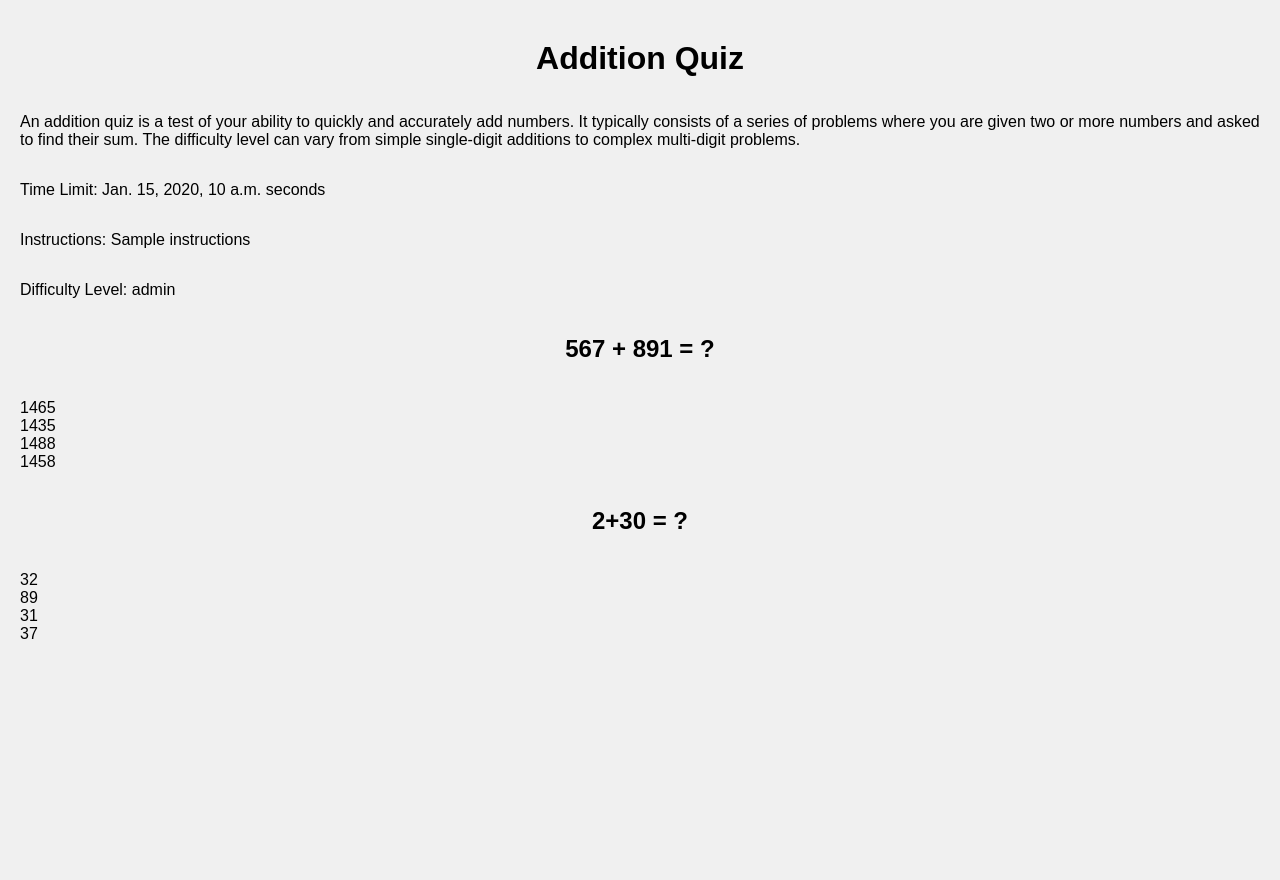
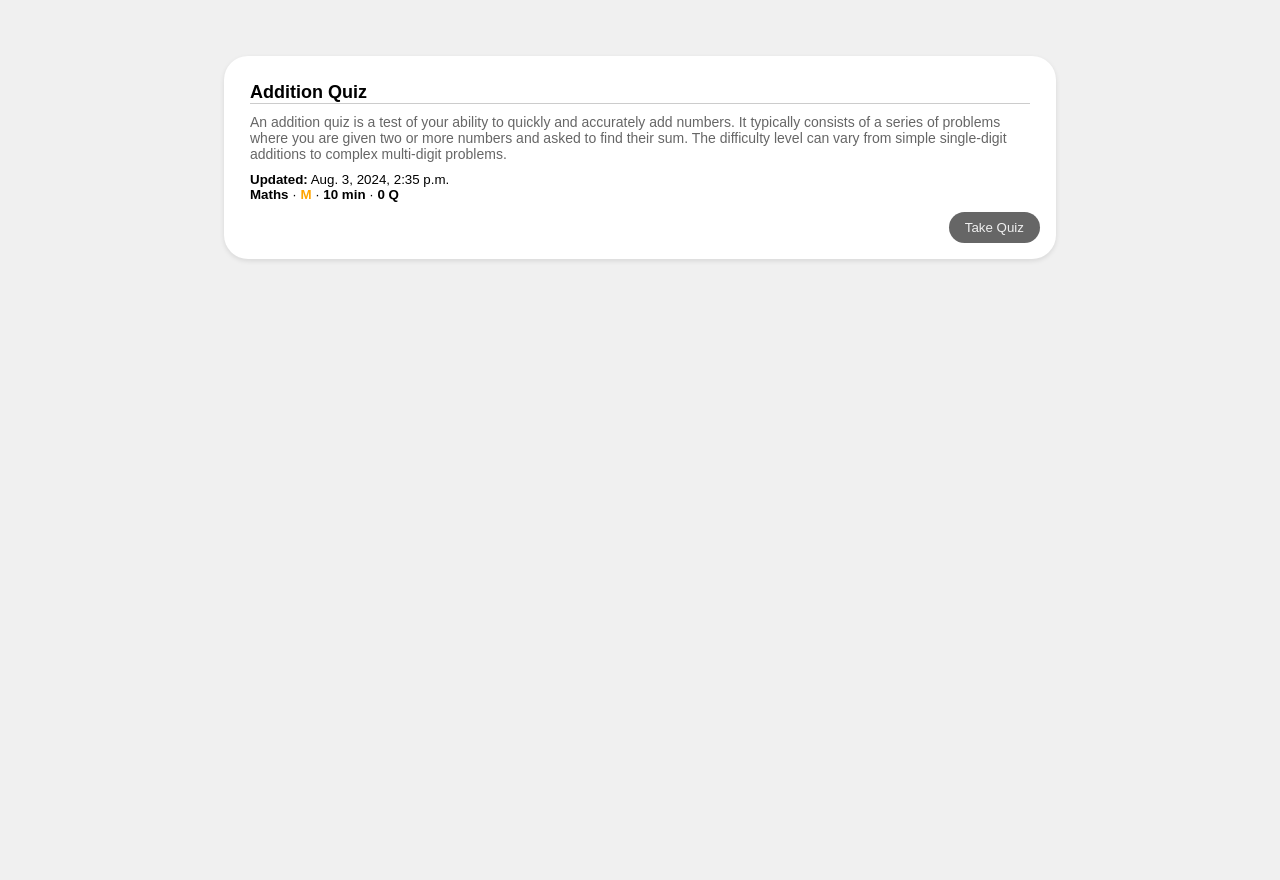
Before and after one commit to Jangidtarun/ROOK, a Django app: template basic/templates/basic/quiz_detail.html in a window 1280 px wide. Before the commit the page ends 639 px from the top, so only its background shows below. Run offline with Django 4.2, Linux system fonts and the light colour scheme; data comes from the database, SQL or seed files in the repository; tables that the repository leaves empty hold one stand-in row (values such as "Sample post"); the template is opened without the code that fills it: values that come from a table or form of the project are taken from there, most other values are stand-ins (such as "Sample title", 1, 10 or a date in 2020).

Commit message:
quiz_listing is available on index page and quiz_detail_page shows little details about the quiz now implement the take_quiz button

```diff
--- a/basic/models.py
+++ b/basic/models.py
@@ -16,8 +16,11 @@ class Quiz(models.Model):
     description = models.TextField(blank=True, null=True)
     created_at = models.DateTimeField(auto_now_add=True)
     instructions = models.TextField(blank=True, null=True)
+
     difficulty_level = models.CharField(max_length=20, choices=[('easy', 'Easy'), ('medium', 'Medium'), ('hard', 'Hard')], default='medium')
     category = models.ForeignKey(Category, on_delete=models.SET_NULL,null=True, blank=True)
+    no_ques = models.IntegerField(default=0)
+    time_limit = models.IntegerField(default=10)  # in minutes
 
     def __str__(self) -> str:
         return self.title
@@ -28,9 +31,8 @@ class Question(models.Model):
     question_text = models.TextField()
     category = models.ForeignKey(Category, on_delete=models.SET_NULL, null=True, blank=True)
     difficulty_level = models.CharField(max_length=20, choices=[('easy', 'Easy'), ('medium', 'Medium'), ('hard', 'Hard')], default='medium')
-    time_limit = models.IntegerField(default=20)  # in seconds
+    time_limit = models.IntegerField(default=30)  # in seconds
     created_at = models.DateTimeField(auto_now_add=True)
-    order = models.IntegerField(default=0)
 
     def __str__(self) -> str:
         return self.question_text
--- a/basic/static/basic/style.css
+++ b/basic/static/basic/style.css
@@ -6,20 +6,48 @@
 }
 
 body {
+    background-color: #f0f0f0;
     font-family: Arial, sans-serif;
-    margin: 0;
+    margin: 1rem;
     padding: 0;
-    background-color: #f0f0f0;
+    display: flex;
+    flex-direction: column;
+    min-height: 100vh;
 }
 
+.container {
+    max-width: 1200px;
+    margin: 0 auto;
+    padding: 40px;
+    align-items: center;
+}
+
+
 h1, h2, h3 {
-    text-align: center;
-    margin: 20px 0;
+    margin: 10px;
+}
+
+p {
+    margin: 10px;
 }
 
 ul {
     list-style: none;
     padding: 0;
+}
+
+.difficulty-level-m{
+    color: orange;
+}
+
+
+.difficulty-level-e{
+    color: green;
+}
+
+
+.difficulty-level-h{
+    color: red;
 }
 
 a {
@@ -38,15 +66,24 @@ a {
     border: 1px solid #ccc;
     padding: 20px;
     margin: 10px; /* Add margin to individual quiz items */
+    border-radius: 1rem;
     width: 300px;
     text-align: center;
     background-color: #fff;
     box-shadow: 0px 2px 5px rgba(0, 0, 0, 0.1);
 }
 
+
+.quiz-specification{
+    display: flex;
+    /* flex-direction: column; */
+    align-items: baseline;
+}
+
 .quiz-title {
     font-size: 18px;
     font-weight: bold;
+    border-bottom: 1px solid #ccc;
 }
 
 .quiz-description {
@@ -63,16 +100,31 @@ a {
 .quiz-details-container {
     display: flex;
     flex-direction: column;
-    margin: 20px;
+    padding: 1rem;
+    margin: 1rem;
+    border-radius: 1.5rem;
+    min-width: 300px;
+    max-width: 800px;
+    background-color: #fff;
+    box-shadow: 0px 2px 5px rgba(0, 0, 0, 0.1);
+
+    p{
+        margin-top: 0;
+    }
 }
 
+
 .take-quiz-button {
-    background-color: var(--secondary-color);
-    color: white;
-    padding: 10px 20px;
-    text-align: center;
-    text-decoration: none;
-    border-radius: 5px;
+    background-color: #666;
+    color: #f0f0f0;
+    padding: 0.5rem 1rem;
+    border: none;
+    border-radius: 1rem;
     cursor: pointer;
-    align-self: flex-end; /* Align to the right */
+    align-self: flex-end;
 }
+
+.take-quiz-button:hover{
+    background-color: #333;
+    color: #fff;
+}
--- a/basic/templates/basic/template.html
+++ b/basic/templates/basic/base.html
@@ -10,7 +10,7 @@
     <script src="https://cdn.jsdelivr.net/npm/bootstrap@5.3.3/dist/js/bootstrap.bundle.min.js" integrity="sha384-YvpcrYf0tY3lHB60NNkmXc5s9fDVZLESaAA55NDzOxhy9GkcIdslK1eN7N6jIeHz" crossorigin="anonymous"></script> {% endcomment %}
     <link rel="stylesheet" href="{% static 'basic/style.css' %}">
 </head>
-<body>
+<body class='container'>
     {% block body %}
     {% endblock %}
 </body>
--- a/basic/templates/basic/quiz_detail.html
+++ b/basic/templates/basic/quiz_detail.html
@@ -1,25 +1,23 @@
-{% extends 'basic/template.html' %}
+{% extends 'basic/base.html' %}
 
 {% block title %}{{quiz.title}}{% endblock %}
 
 {% block body %}
     <div class="quiz-details-container">
-        <h1>{{ quiz.title }}</h1>
-        <p>{{ quiz.description }}</p>
-        <p>Time Limit: {{ time_limit }} seconds</p>
-        <p>Instructions: {{ instructions }}</p>
-        <p>Difficulty Level: {{ difficulty_level }}</p>
-        {% if not questions %}
-            <button class="take-quiz-button">Take Quiz</button>
-        {% else %}
-            {% for question in questions %}
-                <h2>{{ question.question_text }}</h2>
-                <ul>
-                    {% for choice in question.choice_set.all %}
-                        <li>{{ choice.choice_text }}</li>
-                    {% endfor %}
-                </ul>
-            {% endfor %}
-        {% endif %}
+        <h1 class='quiz-title'>{{ quiz.title }}</h1>
+        <p class='quiz-description'>{{ quiz.description }}</p>
+
+        <div class='quiz-specification'>
+        <small><span>
+            <p>
+                <strong>Updated:</strong> {{ quiz.created_at }} <br>
+                <strong>{{ quiz.category | title }}</strong> &middot;
+                <strong class='difficulty-level-{{ quiz.difficulty_level | first }}'>{{ quiz.difficulty_level | title | first }}</strong> &middot;
+                <strong>{{ quiz.time_limit }} min</strong> &middot;
+                <strong>{{ quiz.no_ques }} Q</strong>
+            </p>
+        </span></small>
+        </div>
+        <button class="take-quiz-button">Take Quiz</button>
     </div>
 {% endblock %}
--- a/basic/templates/basic/quiz_list.html
+++ b/basic/templates/basic/quiz_list.html
@@ -1,4 +1,4 @@
-{% extends 'basic/template.html' %}
+{% extends 'basic/base.html' %}
 
 {% block title %}Quiz List{% endblock %}
 
--- a/basic/urls.py
+++ b/basic/urls.py
@@ -5,6 +5,5 @@ app_name = "basic"
 urlpatterns = [
     path('', views.index, name='index'),
 
-    path('quizzes/', views.QuizListView.as_view(), name='quiz_list'),
-
-    path('quizzes/<int:pk>/', views.QuizDetailView.as_view(), name='quiz_details'),   ]
+    path('<int:quiz_id>', views.quizdetailview, name='quiz_detail'),
+]
--- a/rook/settings.py
+++ b/rook/settings.py
@@ -106,7 +106,7 @@ AUTH_PASSWORD_VALIDATORS = [
 
 LANGUAGE_CODE = 'en-us'
 
-TIME_ZONE = 'UTC'
+TIME_ZONE = 'Asia/Kolkata'
 
 USE_I18N = True
 
--- a/rook/urls.py
+++ b/rook/urls.py
@@ -18,6 +18,6 @@ from django.contrib import admin
 from django.urls import path, include
 
 urlpatterns = [
-    path('basic/', include('basic.urls')),
+    path('', include('basic.urls')),
     path('admin/', admin.site.urls),
 ]
```
Also changed, not shown: basic/templates/basic/index.html (+27 -3 lines), basic/views.py (+7 -20 lines), basic/migrations/0001_initial.py, basic/migrations/0002_remove_question_order_quiz_no_ques_quiz_time_limit_and_more.py, basic/migrations/0003_quiz_category_quiz_difficulty_level_and_more.py (deleted), basic/static/basic/JS/logic.js (added), db.sqlite3.
